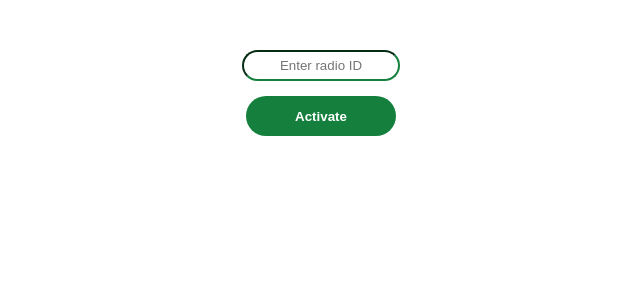
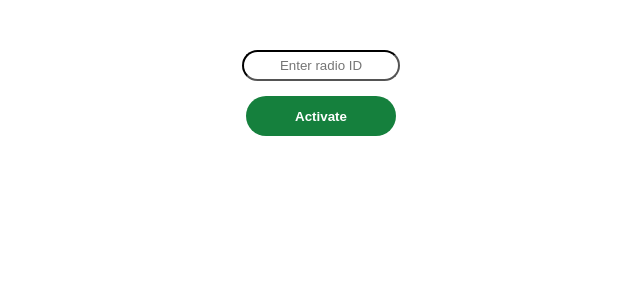
Before and after one commit to OvernightPancake/sxm, a Flask app: page / in a window 1280 px wide. Shown: the top 300 px of the page, without its empty margins (319-959 px from the left). Run offline with Flask 2, Linux system fonts and the light colour scheme.

Commit message:
Commit 21

```diff
--- a/static/css/style.css
+++ b/static/css/style.css
@@ -54,8 +54,12 @@ input[type="text"] {
   border-radius: 9999px;
   border-width: 2px;
   --tw-border-opacity: 1;
-  border-color: rgb(21 128 61 / var(--tw-border-opacity));
-  text-align: center
+  border-color: rgb(0 0 0 / var(--tw-border-opacity));
+  text-align: center;
+}
+
+.placeholder\:text-black\/50::placeholder{
+  color: rgb(0 0 0 / 0.5)
 }
 
 button {
--- a/templates/index.html
+++ b/templates/index.html
@@ -15,7 +15,7 @@
             <img alt="failure" class="status" onclick="info()" src="{{ url_for('static', filename='images/failure.svg') }}" title="Click for info">
         {% endif %}
         <form method="post">
-            <input type="text" name="radio_id"  class="radio_id_entry"
+            <input type="text" name="radio_id"  class="radio_id_entry placeholder:text-[rgb(21 128 61)]"
             placeholder="Enter radio ID"
             value="{{ request.form['radio_id'] }}">
             <button type="submit" class="button">Activate</button>
```
